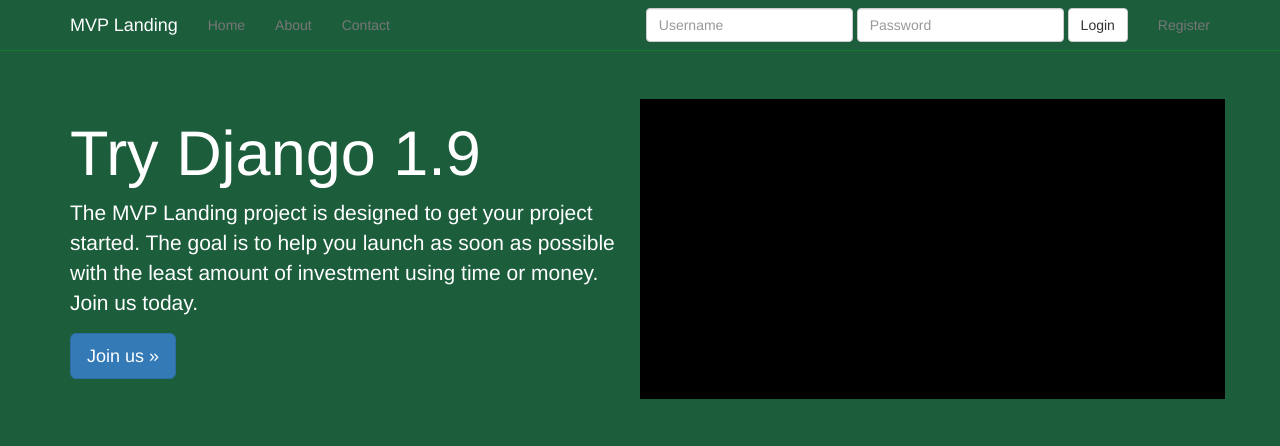
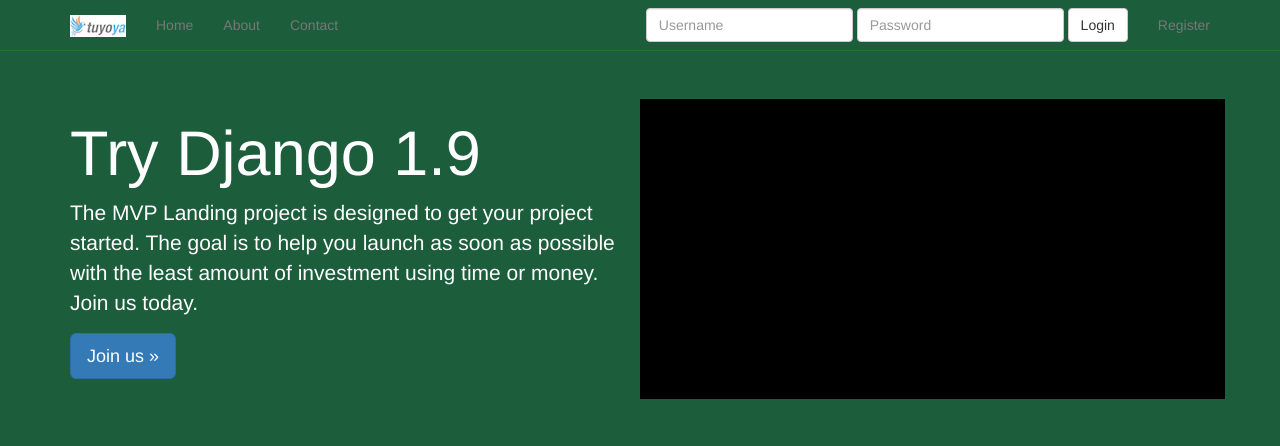
Before and after one commit to adolfobello/lesson18, a Django app: page / in a window 1280 px wide. Shown: the top 446 px of the page. Run offline with Django 3.2, Linux system fonts and the light colour scheme; some libraries are stand-ins or nearby versions.

Commit message:
Lesson 32: Logo Image in Navbar

```diff
--- a/lesson_django18_src/templates/navbar.html
+++ b/lesson_django18_src/templates/navbar.html
@@ -1,3 +1,5 @@
+{% load staticfiles %}
+
 <!-- Static navbar -->
 <nav class="navbar navbar-default navbar-static-top">
   <div class="container">
@@ -8,7 +10,7 @@
         <span class="icon-bar"></span>
         <span class="icon-bar"></span>
       </button>
-      <a class="navbar-brand" href="{% url 'home' %}">MVP Landing</a>
+      <a class="navbar-brand" href="{% url 'home' %}"><img src="{% static 'img/tuyoya-less18.jpg' %}" /></a>
     </div>
     <div id="navbar" class="navbar-collapse collapse">
       <ul class="nav navbar-nav">
```
Also changed, not shown: lesson_django18_src/static_in_pro/our_static/img/tuyoya-less18.jpg (added), 1 other file.
